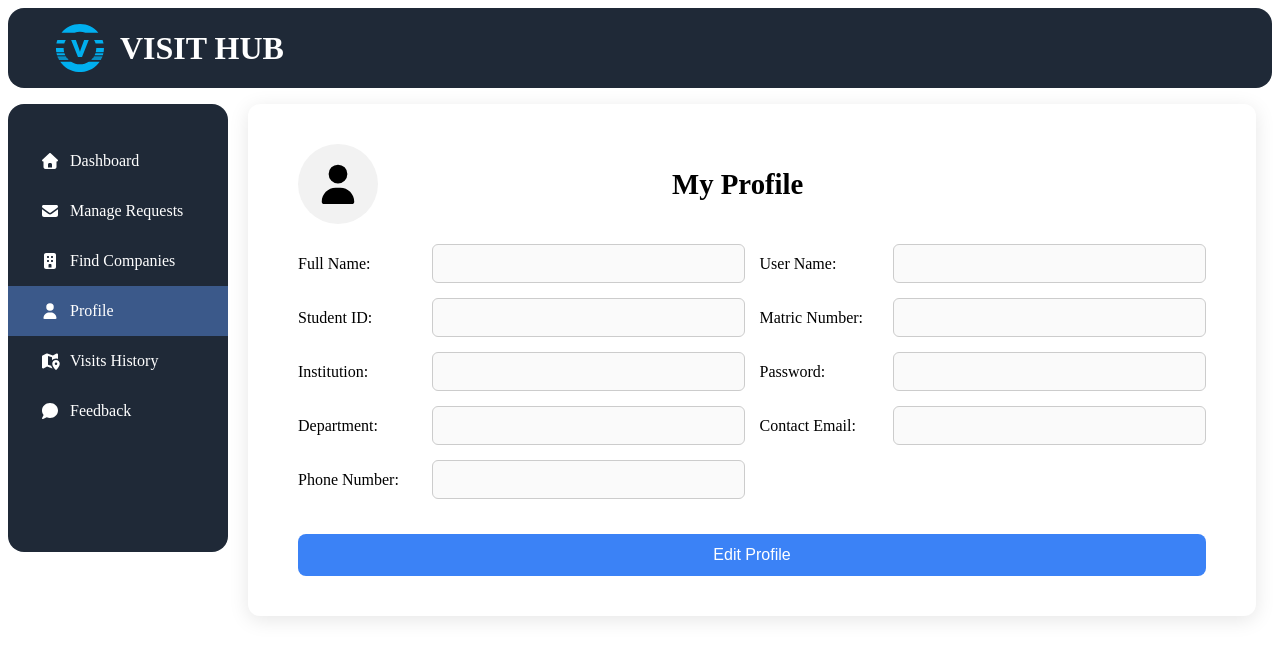
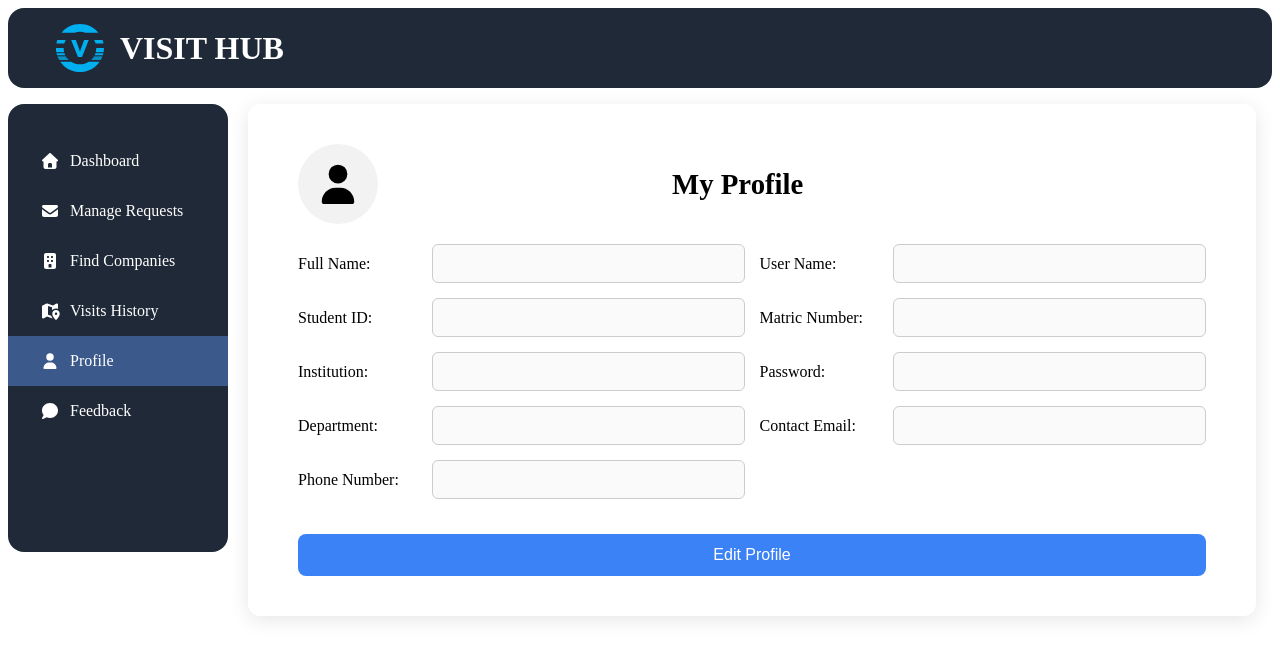
Before and after one commit to Okara008/Visit-Hub, a React (Vite) app: page /StudentEditProfile in a window 1280 px wide. Shown: the top 658 px of the page. Built offline with nearby package versions, Linux system fonts and the light colour scheme; no server answers.

Commit message:
finished student

```diff
--- a/src/NavbarStudent.jsx
+++ b/src/NavbarStudent.jsx
@@ -24,11 +24,11 @@ function Navbar(props) {
         <a className="menuLists" href="/StudentFindCompany">
            <FontAwesomeIcon icon={faBuilding} /> <span>Find Companies</span>
         </a>
+        <a className="menuLists" href="/StudentVisitsManagement">
+           <FontAwesomeIcon icon={faMapLocationDot} /> <span>Visits History</span>
+        </a>
         <a className="menuLists" href="/StudentEditProfile">
            <FontAwesomeIcon icon={faUser} /> <span>Profile</span>
-        </a>
-        <a className="menuLists" href="/StudentVisitsManagement">
-           <FontAwesomeIcon icon={faMapLocationDot} /> <span>Visits History</span>
         </a>
         <a className="menuLists" href="/StudentFeedback">
            <FontAwesomeIcon icon={faComment} /> <span>Feedback</span>
--- a/src/StudentDashboard.jsx
+++ b/src/StudentDashboard.jsx
@@ -56,7 +56,7 @@ function StudentDashboard() {
           ))}
         </tbody>
       </table>
-      <a className="seeMore" href="/StudentPrevVisits">See more...</a>
+      <a className="seeMore" href="/StudentVisitsManagement">See more...</a>
     </div>
   </>);
 }
--- a/src/StudentEditProfile.jsx
+++ b/src/StudentEditProfile.jsx
@@ -74,7 +74,7 @@ function EditProfile() {
   };
 
   return (<>
-    <Navbar index="3" person="user"/>
+    <Navbar index="4" person="user"/>
     <div className="profile-container">
       <div className="profile-box">
 
--- a/src/StudentVisitsManagement.jsx
+++ b/src/StudentVisitsManagement.jsx
@@ -130,7 +130,7 @@ const StudentVisitsManagement = () => {
   }
 
   return (<>
-    <Navbar index="4" />
+    <Navbar index="3" />
     <div className="student-visits">
       <div className="container">
         <div className="header">
```
